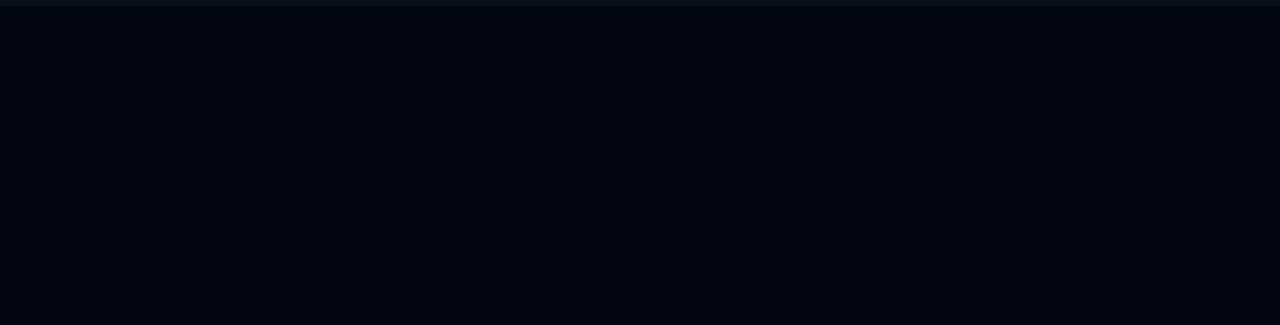
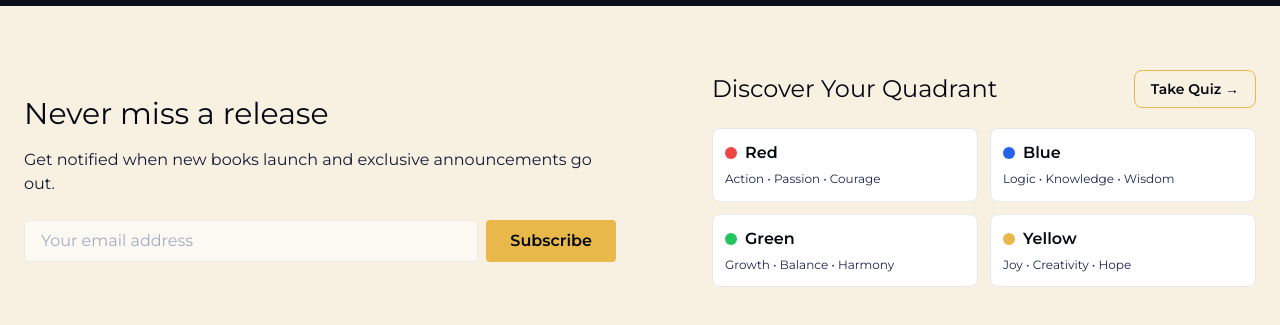
Before and after one commit to jaimelei/theatlantisgrail, a React (Vite) app: page / in a window 1280 px wide. Shown: the part 7185-7510 px from the top of the page. Before the commit the page ends 7191 px from the top, so only its background shows below. Built offline with nearby package versions, Linux system fonts and the light colour scheme.

Commit message:
010 | Frontend | Feature - Created the email cta section

```diff
--- /dev/null
+++ b/src/pages/home/components/EmailCta.tsx
@@ -0,0 +1,120 @@
+import { useState } from 'react';
+
+export default function EmailCta() {
+  const [email, setEmail] = useState('');
+
+  const handleSubscribe = (e: React.FormEvent) => {
+    e.preventDefault();
+    // Non-functional demo
+    console.log('Subscribe clicked with email:', email);
+  };
+
+  return (
+    <section className="py-16 bg-parchment-100">
+      <div className="px-6 mx-auto max-w-7xl">
+        <div className="grid items-center grid-cols-1 gap-12 lg:grid-cols-2">
+          {/* Left: Email Signup */}
+          <div>
+            <h2 className="mb-4 text-3xl font-cinzel text-cosmos-950">
+              Never miss a release
+            </h2>
+
+            <p className="mb-6 font-inter text-cosmos-800">
+              Get notified when new books launch and exclusive announcements go
+              out.
+            </p>
+
+            <form onSubmit={handleSubscribe} className="flex gap-2">
+              <input
+                type="email"
+                placeholder="Your email address"
+                value={email}
+                onChange={(e) => setEmail(e.target.value)}
+                disabled
+                className="flex-1 px-4 py-2 bg-white border rounded cursor-not-allowed border-cosmos-200 text-cosmos-950 placeholder-cosmos-400 focus:outline-none focus:border-gold-400 opacity-60"
+              />
+
+              <button
+                type="submit"
+                className="px-6 py-2 font-semibold transition-colors rounded bg-gold-400 text-cosmos-950 font-inter hover:bg-gold-300"
+              >
+                Subscribe
+              </button>
+            </form>
+          </div>
+
+          {/* Right: Color Quadrant Quiz */}
+          <div className="lg:pl-12">
+            {/* Header */}
+            <div className="flex flex-col gap-4 mb-5 sm:flex-row sm:items-center sm:justify-between">
+              <h3 className="text-2xl font-cinzel text-cosmos-950">
+                Discover Your Quadrant
+              </h3>
+
+              <a
+                href="http://www.norilana.com/TAG-Quiz.htm"
+                target="_blank"
+                rel="noopener noreferrer"
+                className="inline-flex items-center justify-center px-4 py-2 text-sm font-semibold transition-colors border rounded-lg border-gold-400 text-cosmos-950 hover:bg-gold-400 w-fit"
+              >
+                Take Quiz →
+              </a>
+            </div>
+
+            <div className="grid grid-cols-1 gap-3 sm:grid-cols-2">
+              {/* Red */}
+              <div className="p-3 bg-white border rounded-lg border-cosmos-200">
+                <div className="flex items-center gap-2 mb-1">
+                  <div className="w-3 h-3 bg-red-500 rounded-full" />
+                  <span className="font-semibold text-cosmos-950">Red</span>
+                </div>
+                <p className="text-xs leading-relaxed text-cosmos-700">
+                  Action • Passion • Courage
+                </p>
+              </div>
+
+              {/* Blue */}
+              <div className="p-3 bg-white border rounded-lg border-cosmos-200">
+                <div className="flex items-center gap-2 mb-1">
+                  <div className="w-3 h-3 bg-blue-600 rounded-full" />
+                  <span className="font-semibold text-cosmos-950">Blue</span>
+                </div>
+                <p className="text-xs leading-relaxed text-cosmos-700">
+                  Logic • Knowledge • Wisdom
+                </p>
+              </div>
+
+              {/* Green */}
+              <div className="p-3 bg-white border rounded-lg border-cosmos-200">
+                <div className="flex items-center gap-2 mb-1">
+                  <div className="w-3 h-3 bg-green-500 rounded-full" />
+                  <span className="font-semibold text-cosmos-950">Green</span>
+                </div>
+                <p className="text-xs leading-relaxed text-cosmos-700">
+                  Growth • Balance • Harmony
+                </p>
+              </div>
+
+              {/* Yellow */}
+              <div className="p-3 bg-white border rounded-lg border-cosmos-200">
+                <div className="flex items-center gap-2 mb-1">
+                  <div
+                    className="w-3 h-3 rounded-full"
+                    style={{ backgroundColor: '#e8b84a' }}
+                  />
+                  <span className="font-semibold text-cosmos-950">
+                    Yellow
+                  </span>
+                </div>
+
+                <p className="text-xs leading-relaxed text-cosmos-700">
+                  Joy • Creativity • Hope
+                </p>
+              </div>
+            </div>
+          </div>
+        </div>
+      </div>
+    </section>
+  );
+}
--- a/src/pages/home/index.tsx
+++ b/src/pages/home/index.tsx
@@ -5,6 +5,7 @@ import WritingProgress from './components/WritingProgress';
 import LatestNews from './components/LatestNews';
 import CommunityConstellation from './components/CommunityConstellation';
 import FilmCallout from './components/FilmCallout';
+import EmailCta from './components/EmailCta';
 
 export default function HomePage() {
   return (
@@ -16,6 +17,7 @@ export default function HomePage() {
       <LatestNews />
       <CommunityConstellation />
       <FilmCallout />
+      <EmailCta />
     </div>
   );
 }
```
